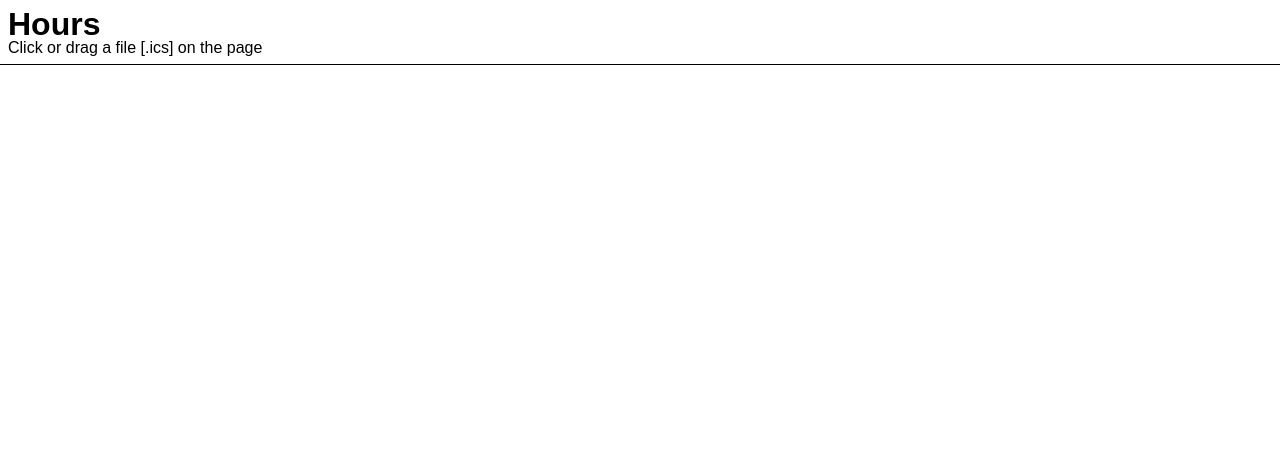
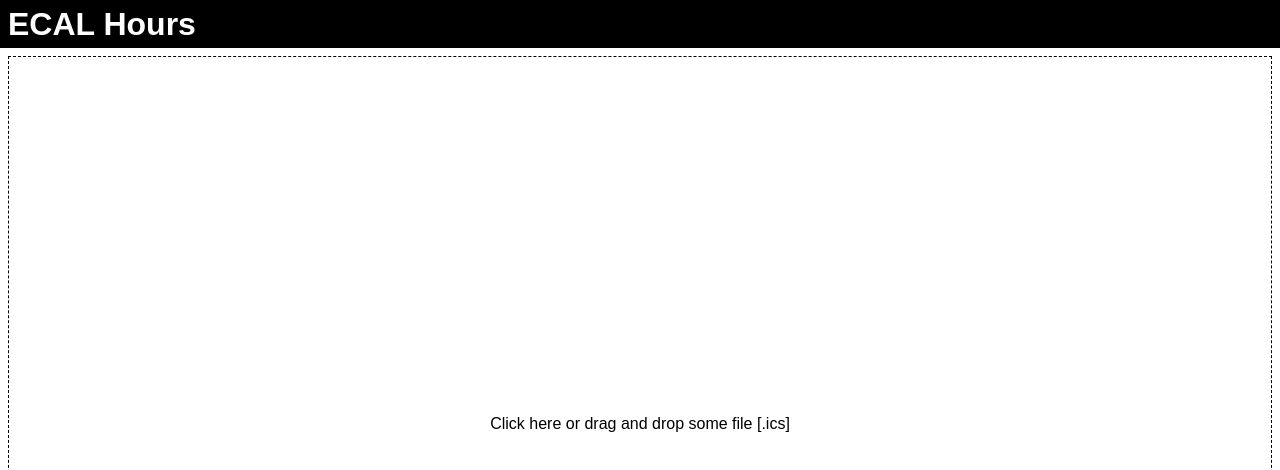
Before and after one commit to ecalmid/ecal-hours, a Vue app: page / in a window 1280 px wide. Shown: the top 470 px of the page. Built offline with nearby package versions, Linux system fonts and the light colour scheme.

Commit message:
Improve the template

```diff
--- a/src/App.vue
+++ b/src/App.vue
@@ -1,16 +1,27 @@
 <template lang="pug">
-.app(
+main.app(
+  @dragenter="onDragOver"
   @dragstart="onDragOver"
   @dragover="onDragOver"
   @dragleave="onDragLeave"
   @drop="onDrop"
 )
-  .app__head(
+  header.head(
     :class="headModifierClasses"
   )
-    h1.app__title Hours
-    h5.app__infos Click or drag a file [.ics] on the page
-    input.app__input(
+    h1.head__title ECAL Hours
+    .head__close(
+      v-if="totalHours > 0"
+      @click="resetData"
+    )
+      span ✕
+
+  section.dropzone(
+    v-if="totalHours === 0"
+  )
+    .dropzone__inner
+      span Click here or drag and drop some file [.ics]
+      input.dropzone__input(
         ref="fileInput"
         type="file"
         accept=".ics"
@@ -19,7 +30,7 @@
       )
 
   ul.summary(
-    v-if="totalHours > 0"
+    v-else
   )
     li.summary__item(
       v-for="(item, key) in summary"
@@ -27,23 +38,33 @@
       h5.summary__item-title {{ `${key.toUpperCase()} [${item.number} events]` }}
       p.summary__item--total.summary__item--bold {{ `${item.total}h` }}
 
+    li.summary__item.summary__item--reverse
+      h5.summary__item-title -
+
     li.summary__item
       h5.summary__item-title.summary__item--bold.summary__item--big Total Hours
       p.summary__item-total.summary__item--bold.summary__item--big {{ `${totalHours}h` }}
 
+    li.summary__item.summary__item--reverse
+      h5.summary__item-title.summary__item--bold Total Hours Left
+      p.summary__item-total.summary__item--bold {{ `${totalHoursLeft}h` }}
+
     li.summary__item
       h5.summary__item-title.summary__item--bold.summary__item--big Total Days
-      p.summary__item-total.summary__item--bold.summary__item--big {{ `${(totalHours / 8).toFixed(2)}` }}
+      p.summary__item-total.summary__item--bold.summary__item--big {{ totalDays }}
+
+    li.summary__item.summary__item--reverse
+      h5.summary__item-title.summary__item--bold Total Days Left
+      p.summary__item-total.summary__item--bold {{ totalDaysLeft }}
 
     li.summary__item
       h5.summary__item-title.summary__item--bold.summary__item--big Rate
-      p.summary__item-total.summary__item--bold.summary__item--big {{ rate }}
+      p.summary__item-total.summary__item--bold.summary__item--big {{ totalRate }}
 </template>
 
 <script>
 import { icsToJson } from '@/utils/ics'
 import * as moment from 'moment'
-// import {RRule} from 'rrule'
 
 export default {
   name: 'app',
@@ -51,40 +72,57 @@ export default {
   data () {
     return {
       totalHours: 0,
+      rate: 40,
       summary: {},
-      isInputHighlighted: false,
       isInputHovered: false,
       isInputWrong: false,
-      fulTimeHours: 1920
+      fullTimeHours: 1920
     }
   },
 
   computed: {
     headModifierClasses () {
       return {
-        'app--highlight': this.isInputHighlighted,
-        'app--over': this.isInputHovered,
-        'app--error': this.isInputWrong
+        'head--over': this.isInputHovered,
+        'head--error': this.isInputWrong
       }
     },
 
-    rate () {
-      return `${((this.totalHours / this.fulTimeHours) * 100).toFixed(2)}%`
+    percentRate () {
+      return parseFloat(this.rate) / 100
+    },
+
+    rateHours () {
+      return this.fullTimeHours * this.percentRate
+    },
+
+    totalRate () {
+      return `${((this.totalHours / this.fullTimeHours) * 100).toFixed(2)}%`
+    },
+
+    totalDays () {
+      return `${(this.totalHours / 8).toFixed(2)}`
+    },
+
+    totalHoursLeft () {
+      return this.rateHours - this.totalHours
+    },
+
+    totalDaysLeft () {
+      return (this.totalHoursLeft / 8).toFixed(0)
     }
   },
 
   methods: {
     onDragOver (e) {
-      e.preventDefault()
-      e.stopPropagation()
-      this.isInputHighlighted = false
+      // e.preventDefault()
+      // e.stopPropagation()
       this.isInputHovered = true
     },
 
     onDragLeave (e) {
-      e.preventDefault()
-      e.stopPropagation()
-      this.isInputHighlighted = false
+      // e.preventDefault()
+      // e.stopPropagation()
       this.isInputHovered = false
     },
 
@@ -106,7 +144,6 @@ export default {
 
             this.computeHours(events)
             this.isInputWrong = false
-            this.isInputHighlighted = true
           } catch (e) {
             console.error(e)
             this.isInputWrong = true
@@ -179,6 +216,11 @@ html {
 
 html, body {
   margin: 0;
+  min-height: 100vh;
+}
+
+body {
+  display: flex;
 }
 
 h1, h2, h3, h4, h5, p, a, li, ul {
@@ -194,54 +236,68 @@ h1, h2, h3, h4, h5, p, a, li, ul {
 
 // STYLE
 .app {
+  display: flex;
+  flex-flow: column;
+  flex-wrap: nowrap;
+  width: 100%;
   font-family: Arial;
+}
 
-  &__head {
+.head {
+  display: flex;
+  flex: 0 0 auto;
+  width: 100%;
   padding: 0.5rem;
-    border-bottom: solid 1px;
+  background: black;
+  color: white;
+
+  &--over {
+    background: rgb(200, 200, 200);
+  }
+
+  &--error {
+    background: rgb(255, 0, 0);
+  }
+
+  &__title,
+  &__close {
+    font-weight: bold;
+    font-size: 2em;
+    color: inherit;
   }
 
   &__title {
-    font-weight: bold;
-    font-size: 2em;
+    width: 100%;
   }
 
-  &__infos {
-    font-size: 1em;
+  &__close {
+    cursor: pointer;
+    user-select: none;
+  }
 }
 
-  &__title,
-  &__infos {
-    color: inherit;
-  }
+.dropzone {
+  display: block;
+  width: 100%;
+  height: 100%;
+  padding: 0.5em;
 
-  &--highlight {
-    color: rgb(0, 255, 0);
-  }
-
-  &--over {
-    color: rgb(200, 200, 200);
-  }
-
-  &--error {
-    color: rgb(255, 0, 0);
-  }
-
-  &__file-text {
-    pointer-events: none;
-  }
-
-  &__file-label {
-    pointer-events: none;
-    font-weight: bold;
+  &__inner {
+    width: 100%;
+    height: 100%;
+    border: dashed 1px;
+    position: relative;
+    display: flex;
+    align-items: center;
+    justify-content: center;
   }
 
   &__input {
     cursor: pointer;
+    opacity: 0;
     position: absolute;
-    opacity: 0;
+    top: 0;
     left: 0;
-    top: 0;
     width: 100%;
     height: 100%;
   }
@@ -262,8 +318,12 @@ h1, h2, h3, h4, h5, p, a, li, ul {
       white-space: nowrap;
       overflow: hidden;
       text-overflow: ellipsis;
-      padding: 0.5em 0;
-      margin: -0.5em 0;
+      padding: 0.5rem 0;
+      margin: -0.5rem 0;
+    }
+
+    &-total {
+      color: inherit;
     }
 
     @media screen and (max-width: 600px) {
@@ -271,6 +331,11 @@ h1, h2, h3, h4, h5, p, a, li, ul {
         width: 100%;
         max-width: 100%;
       }
+    }
+
+    &--reverse {
+      background-color: black;
+      color: white;
     }
 
     &--bold {
```
Lines whose indentation alone changed are shown as unchanged.
